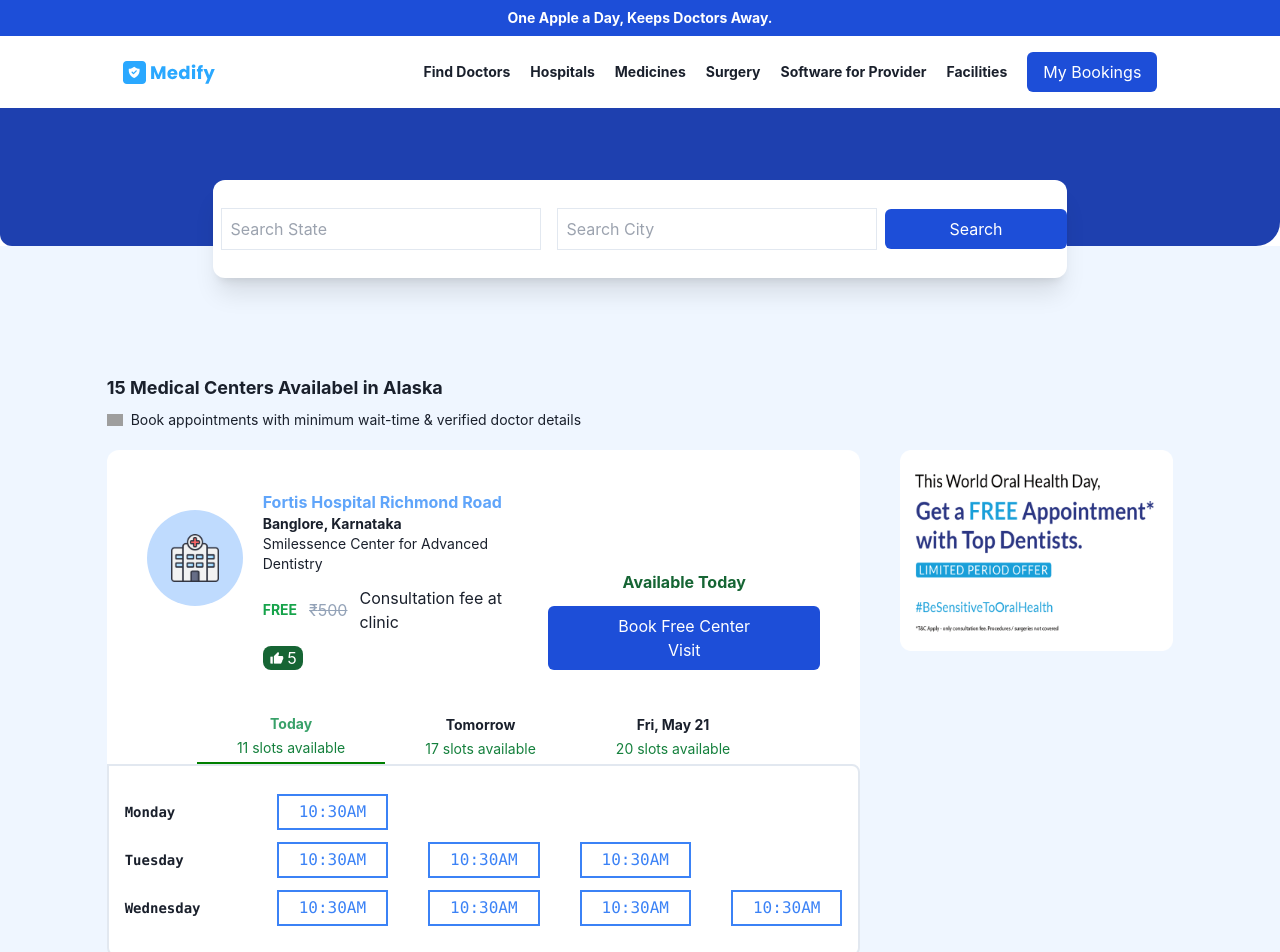
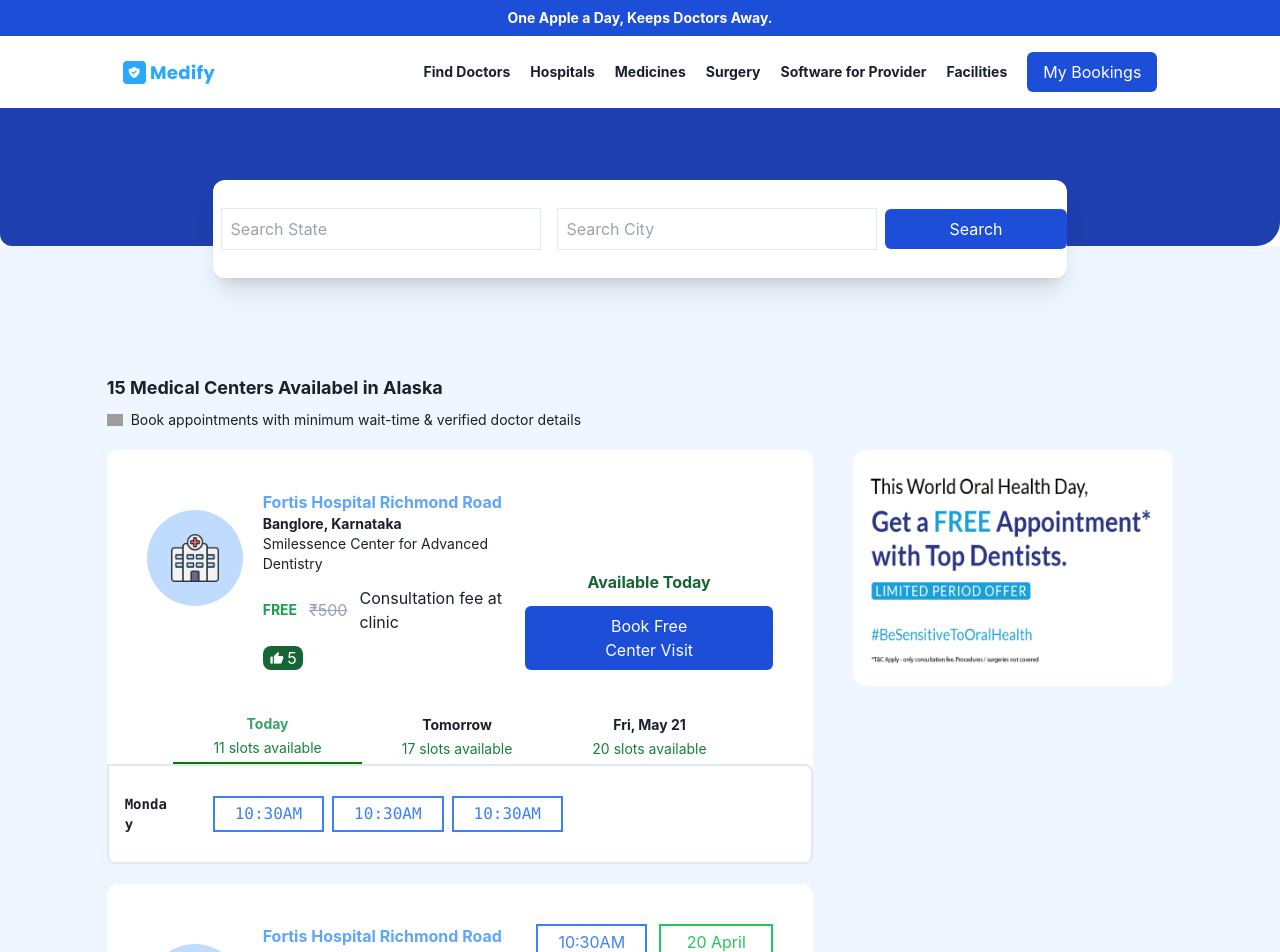
Before and after one commit to shubhamrawat0269/medify, a React (Vite) app: page /doctors in a window 1280 px wide. Shown: the top 952 px of the page. Built offline with nearby package versions, Linux system fonts and the light colour scheme; grey boxes are pictures that could not be loaded.

Commit message:
Some minor UI changes in Tabs

```diff
--- a/src/components/HospitalDetailGrid/TabComp.jsx
+++ b/src/components/HospitalDetailGrid/TabComp.jsx
@@ -21,29 +21,9 @@ const TabComp = () => {
       <TabPanels>
         <TabPanel>
           <div className="mt-5 mb-5">
-            <div className="flex gap-10 items-center mb-3">
-              <div className="text-sm font-bold w-28">Monday</div>
-              <button className="text-blue-500 border-blue-500 border-2 px-5 py-1">
-                <span>10:30AM</span>
-              </button>
-            </div>
-            <div className="flex gap-10 items-center  mb-3">
-              <div className="text-sm font-bold w-28">Tuesday</div>
-              <button className="text-blue-500 border-blue-500 border-2 px-5 py-1">
-                <span>10:30AM</span>
-              </button>
-              <button className="text-blue-500 border-blue-500 border-2 px-5 py-1">
-                <span>10:30AM</span>
-              </button>
-              <button className="text-blue-500 border-blue-500 border-2 px-5 py-1">
-                <span>10:30AM</span>
-              </button>
-            </div>
-            <div className="flex gap-10 items-center  mb-3">
-              <div className="text-sm font-bold w-28">Wednesday</div>
-              <button className="text-blue-500 border-blue-500 border-2 px-5 py-1">
-                <span>10:30AM</span>
-              </button>
+            <div className="flex flex-wrap gap-2 md:gap-10 items-center mb-3">
+              <div className="text-sm font-bold w-12">Monday</div>
+              <div className="flex items-center gap-2">
                 <button className="text-blue-500 border-blue-500 border-2 px-5 py-1">
                   <span>10:30AM</span>
                 </button>
@@ -55,23 +35,13 @@ const TabComp = () => {
                 </button>
               </div>
             </div>
+          </div>
         </TabPanel>
         <TabPanel>
           <div className="mt-5 mb-5">
-            <div className="flex gap-10 items-center mb-3">
-              <div className="text-sm font-bold w-28">Monday</div>
-              <button className="text-blue-500 border-blue-500 border-2 px-5 py-1">
-                <span>10:30AM</span>
-              </button>
-            </div>
-            <div className="flex gap-10 items-center  mb-3">
-              <div className="text-sm font-bold w-28">Tuesday</div>
-              <button className="text-blue-500 border-blue-500 border-2 px-5 py-1">
-                <span>10:30AM</span>
-              </button>
-            </div>
-            <div className="flex gap-10 items-center  mb-3">
-              <div className="text-sm font-bold w-28">Wednesday</div>
+            <div className="flex flex-wrap gap-2 md:gap-10 items-center mb-3">
+              <div className="text-sm font-bold w-12">Monday</div>
+              <div className="flex items-center gap-2">
                 <button className="text-blue-500 border-blue-500 border-2 px-5 py-1">
                   <span>10:30AM</span>
                 </button>
@@ -83,17 +53,16 @@ const TabComp = () => {
                 </button>
               </div>
             </div>
+          </div>
         </TabPanel>
         <TabPanel>
           <div className="mt-5 mb-5">
-            <div className="flex gap-10 items-center mb-3">
-              <div className="text-sm font-bold w-28">Monday</div>
+            <div className="flex flex-wrap gap-2 md:gap-10 items-center mb-3">
+              <div className="text-sm font-bold w-12">Monday</div>
+              <div className="flex items-center gap-2">
                 <button className="text-blue-500 border-blue-500 border-2 px-5 py-1">
                   <span>10:30AM</span>
                 </button>
-            </div>
-            <div className="flex gap-10 items-center  mb-3">
-              <div className="text-sm font-bold w-28">Tuesday</div>
                 <button className="text-blue-500 border-blue-500 border-2 px-5 py-1">
                   <span>10:30AM</span>
                 </button>
@@ -101,14 +70,6 @@ const TabComp = () => {
                   <span>10:30AM</span>
                 </button>
               </div>
-            <div className="flex gap-10 items-center  mb-3">
-              <div className="text-sm font-bold w-28">Wednesday</div>
-              <button className="text-blue-500 border-blue-500 border-2 px-5 py-1">
-                <span>10:30AM</span>
-              </button>
-              <button className="text-blue-500 border-blue-500 border-2 px-5 py-1">
-                <span>10:30AM</span>
-              </button>
             </div>
           </div>
         </TabPanel>
```
Lines whose indentation alone changed are shown as unchanged.
